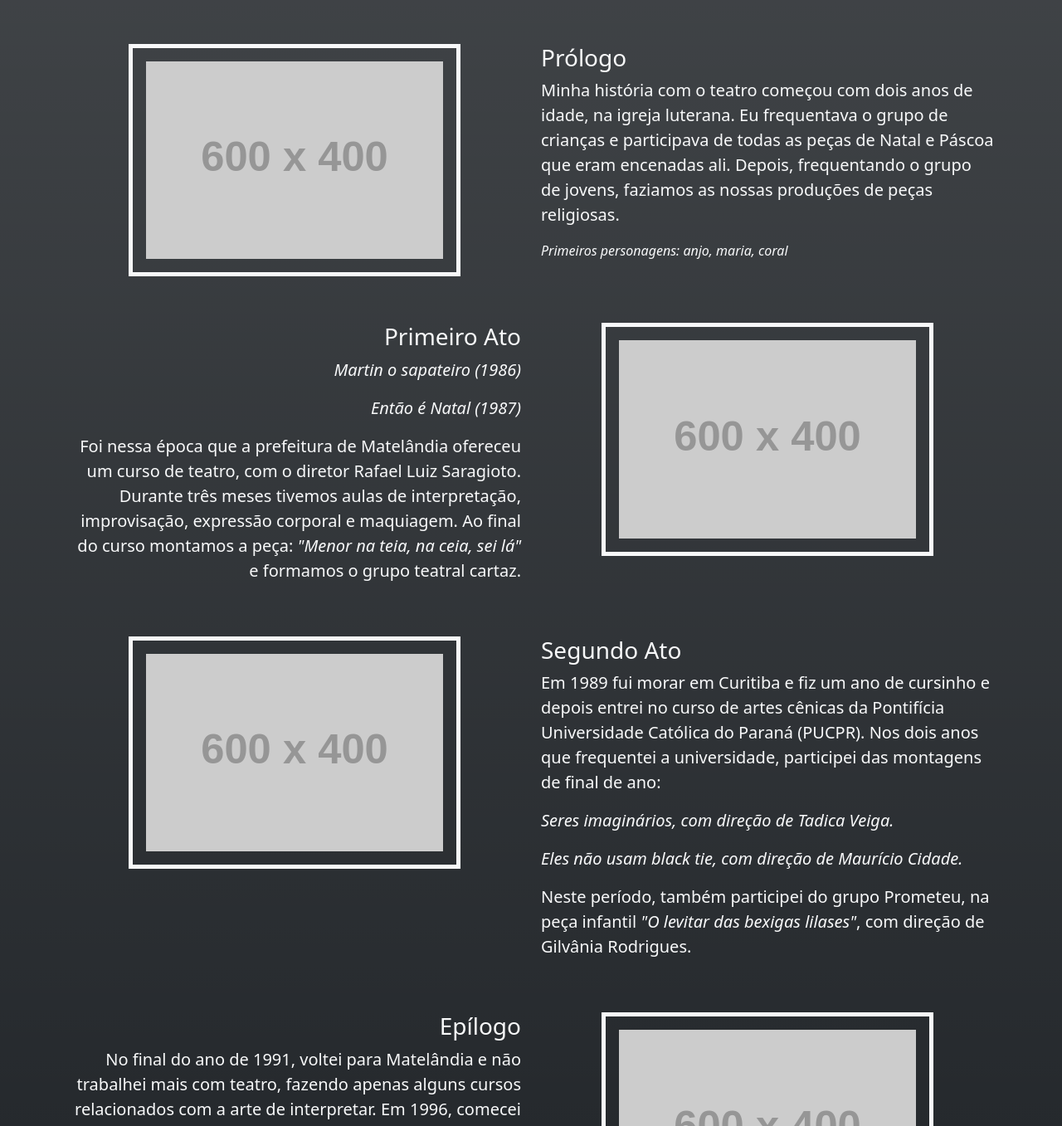
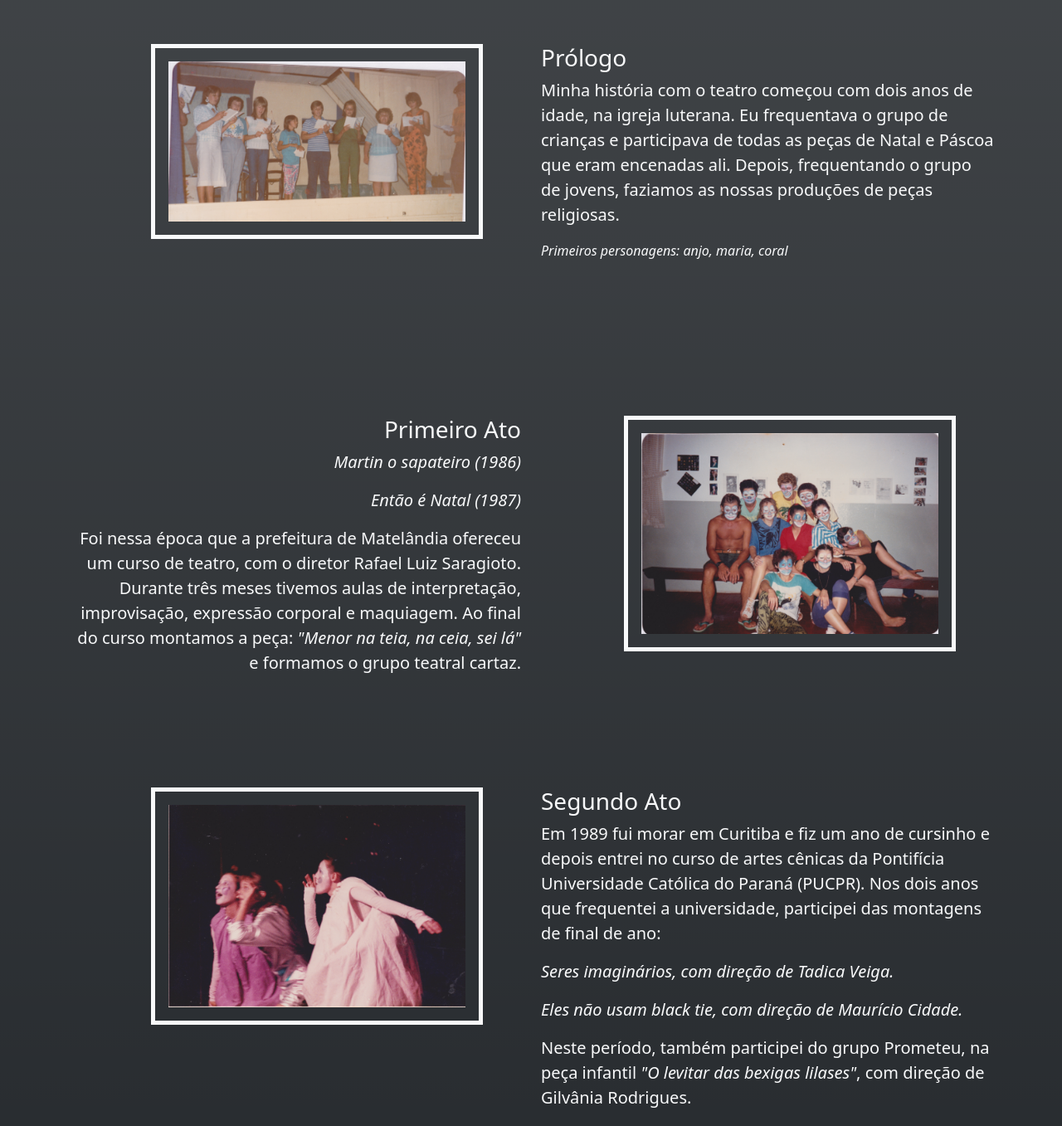
Before and after one commit to cavalodeaco/carmenfritsche, a plain HTML site: page index.html in a window 1280 px wide. Shown: the part 3137-4494 px from the top of the page at 83% size. Drawn offline with nearby package versions, Linux system fonts and the light colour scheme; placeholder pictures from the web are drawn by us.

Commit message:
adiciona fotos da historia

```diff
--- a/index.html
+++ b/index.html
@@ -222,7 +222,7 @@
                     </div>
                 </article>
                 <article class="card work-card text-center">
-                    <img src="https://via.placeholder.com/300x180.png" class="card-img-top" alt="Cacos, trapos e migalhas">
+                    <img src="img/works/cacostraposmigalhas.jpg" class="card-img-top" alt="Cacos, trapos e migalhas">
                     <div class="card-body">
                         <h5 class="card-title">Cacos, trapos e migalhas.</h5>
                         <h6 class="card-subtitle mb-2 text-muted">Teatro Guaíra - Curitiba</h6>
@@ -245,7 +245,7 @@
             <div class="row">
                 <div class="col-md-6 text-center pt-5">
                     <picture class="figure">
-                        <img src="https://via.placeholder.com/600x400.png" height="600" width="400" class="figure-img img-fluid border border-light border-5 p-3" alt="...">
+                        <img src="/img/works/pecasreligiosas.jpg" height="600" width="400" class="figure-img img-fluid border border-light border-5 p-3" alt="...">
                     </picture>
                 </div>
                 <div class="col-md-6 pt-5">
@@ -271,14 +271,14 @@
                 </div>
                 <div class="col-md-6 text-center pt-5">
                     <picture class="figure">
-                        <img src="https://via.placeholder.com/600x400.png" height="600" width="400" class="figure-img img-fluid border border-light border-5 p-3" alt="...">
+                        <img src="/img/works/cursomaquiagem.jpg" height="600" width="400" class="figure-img img-fluid border border-light border-5 p-3" alt="Foto: Curso de Maquiagem">
                     </picture>
                 </div>
             </div>
             <div class="row">
                 <div class="col-md-6 text-center pt-5">
                     <picture class="figure">
-                        <img src="https://via.placeholder.com/600x400.png" height="600" width="400" class="figure-img img-fluid border border-light border-5 p-3" alt="...">
+                        <img src="img/works/bexigaslilases.jpg" height="600" width="400" class="figure-img img-fluid border border-light border-5 p-3" alt="Foto: o levitar das bexigas lilases">
                     </picture>
                 </div>
                 <div class="col-md-6 pt-5">
@@ -312,7 +312,7 @@
                 </div>
                 <div class="col-md-6 text-center pt-5">
                     <picture class="figure">
-                        <img src="https://via.placeholder.com/600x400.png" height="600" width="400" class="figure-img img-fluid border border-light border-5 p-3" alt="...">
+                        <img src="/img/works/contacaohistoria.jpeg" height="600" width="400" class="figure-img img-fluid border border-light border-5 p-3" alt="Foto: contação de histórias">
                     </picture>
                 </div>
             </div>
--- a/style.css
+++ b/style.css
@@ -61,6 +61,13 @@
     object-position: 50% 50%;
 }
 
+.figure {
+    width: 600px;
+    height: 400px;
+    object-fit: cover;
+    object-position: 50% 50%;
+}
+
 
 /*
     Simple Scroll down Hint
```
Also changed, not shown: img/works/bexigaslilases.jpg (renamed from img/photos/foto14.jpg), img/works/contacaohistoria.jpeg (added), img/works/cursomaquiagem.jpg (renamed from img/photos/foto8.jpg), img/works/pecasreligiosas.jpg (renamed from img/photos/foto1.jpg), 2 other files.
